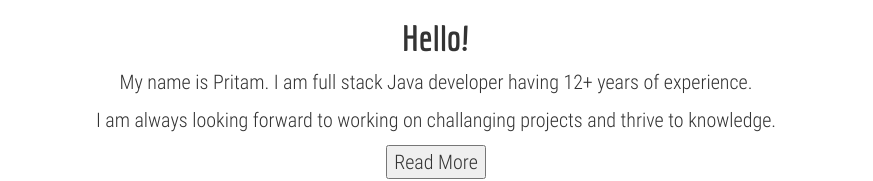
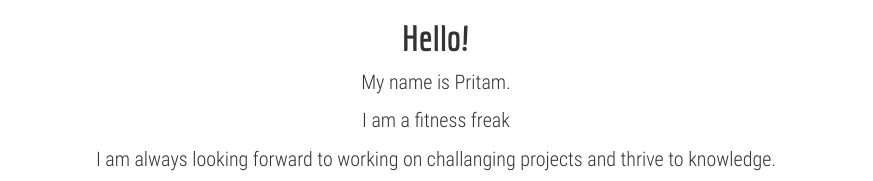
Before and after one commit to dpritam1986/Workspaces, a React (Create React App) app: page / in a window 1280 px wide. Shown: the part 234-415 px from the top of the page, without its empty margins (204-1077 px from the left). Built offline with nearby package versions, Linux system fonts and the light colour scheme.

Commit message:
Animated title component added

```diff
--- a/src/App.js
+++ b/src/App.js
@@ -2,6 +2,7 @@ import React, { Component } from 'react';
 import Projects from './Projects';
 import SocialProfiles from './SocialProfiles';
 import Profile from './assets/profile.png';
+import Title from './Title.js';
 
 
 
@@ -28,7 +29,8 @@ toggleBio =()=>{
 			 <div>
 			    <img src={Profile} alt='profile' className="profile"/>
 			    <h1>Hello!</h1>
-			    <p>My name is Pritam. I am full stack Java developer having 12+ years of experience. </p>
+			    <p>My name is Pritam. </p>
+			    <Title />
 			     <p>I am always looking forward to working on challanging projects and thrive to knowledge. </p>
 
                  { this.state.displayBio ? (
--- /dev/null
+++ b/src/Title.js
@@ -0,0 +1,40 @@
+import react , {Component} from 'react';
+
+const TITLES =[
+
+	'full stack Java developer having 12+ years of experience.',
+	'a sport lover',
+	'a fitness freak'
+
+];
+
+
+class Title extends Component{
+
+	state = {titleIndex : 0};
+
+	componentDidMount(){
+		console.log('Title comp has mounted');
+
+		this.animateTitles();
+	}
+
+	animateTitles = () => {
+		setInterval( () => {
+			const titleIndex= (this.state.titleIndex +1)% TITLES.length;
+
+			this.setState({titleIndex});
+
+		} , 1000 );
+	}
+
+	render(){
+
+		const title = TITLES[this.state.titleIndex];
+
+		return(<p> I am {title}</p>)
+	}
+
+}
+
+export default Title;
```
